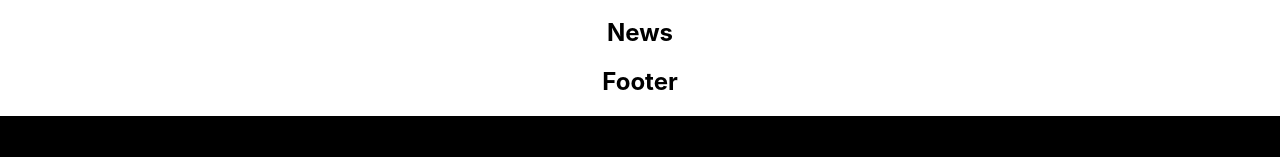
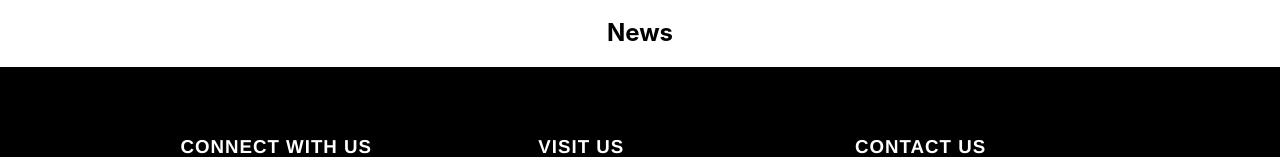
Before and after one commit to ayad0010/BarberShop, a React (Create React App) app in the folder barber-shop/: page / in a window 1280 px wide. Shown: the part 1216-1373 px from the top of the page. Built offline with nearby package versions, Linux system fonts and the light colour scheme.

Commit message:
removed header from home page

```diff
--- a/barber-shop/src/pages/home.js
+++ b/barber-shop/src/pages/home.js
@@ -54,10 +54,6 @@ const Home = () => {
                 <h2>News</h2>
             </div>
 
-            <div className="Footer">
-                <h2>Footer</h2>
-            </div>
-
         </div>
 
     );
```
